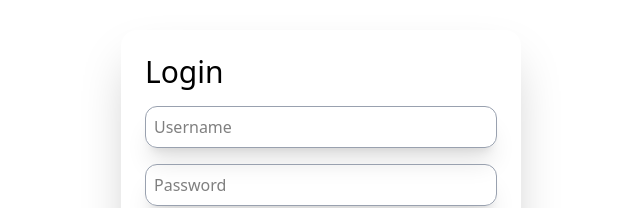
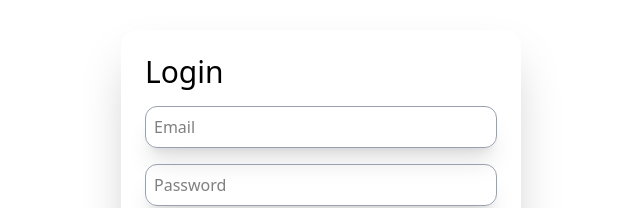
Before and after one commit to mikedacanay6/BlogProjectReRedux, a React (Vite) app: page /login in a window 1280 px wide. Shown: the part 234-442 px from the top of the page, without its empty margins (319-959 px from the left). Built offline with nearby package versions, Linux system fonts and the light colour scheme.

Commit message:
replace user by email

```diff
--- a/src/pages/Login.tsx
+++ b/src/pages/Login.tsx
@@ -29,7 +29,7 @@ const Login = () => {
             <h1 className='text-3xl font-medium '>Login</h1>
 
             <form onSubmit={handleLogin} className='flex flex-col gap-4 mt-4'>
-                <input value={email} onChange={(e) => setEmail(e.target.value)} type="text" placeholder='Username' className='border border-gray-400 w-full p-2 rounded-xl shadow-xl' required/>
+                <input value={email} onChange={(e) => setEmail(e.target.value)} type="text" placeholder='Email' className='border border-gray-400 w-full p-2 rounded-xl shadow-xl' required/>
                 <input value={password} onChange={(e) => setPassword(e.target.value)} type="password" placeholder='Password' className='border border-gray-400 w-full p-2 rounded-xl shadow-xl' required/>
 
                 <button className='bg-blue-600 text-white p-2 rounded-xl shadow-xl cursor-pointer'>Login</button>
```
